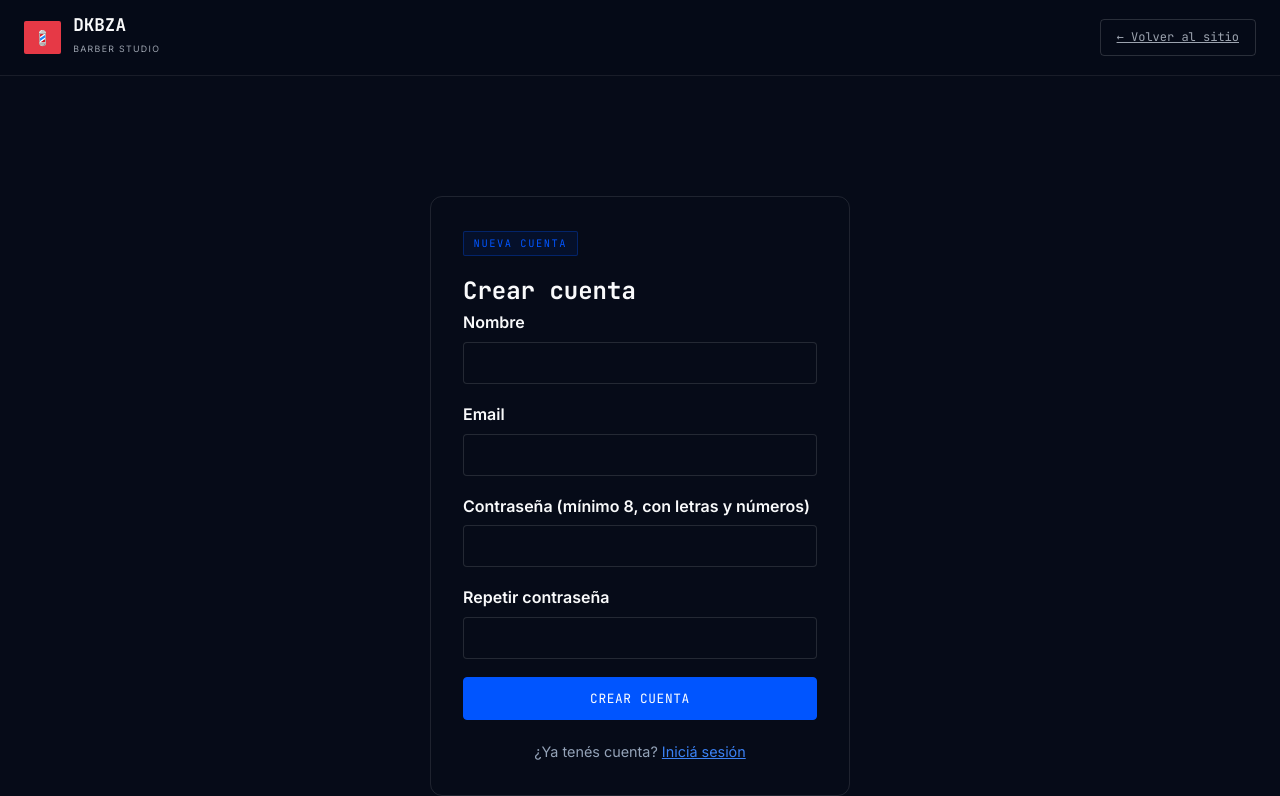
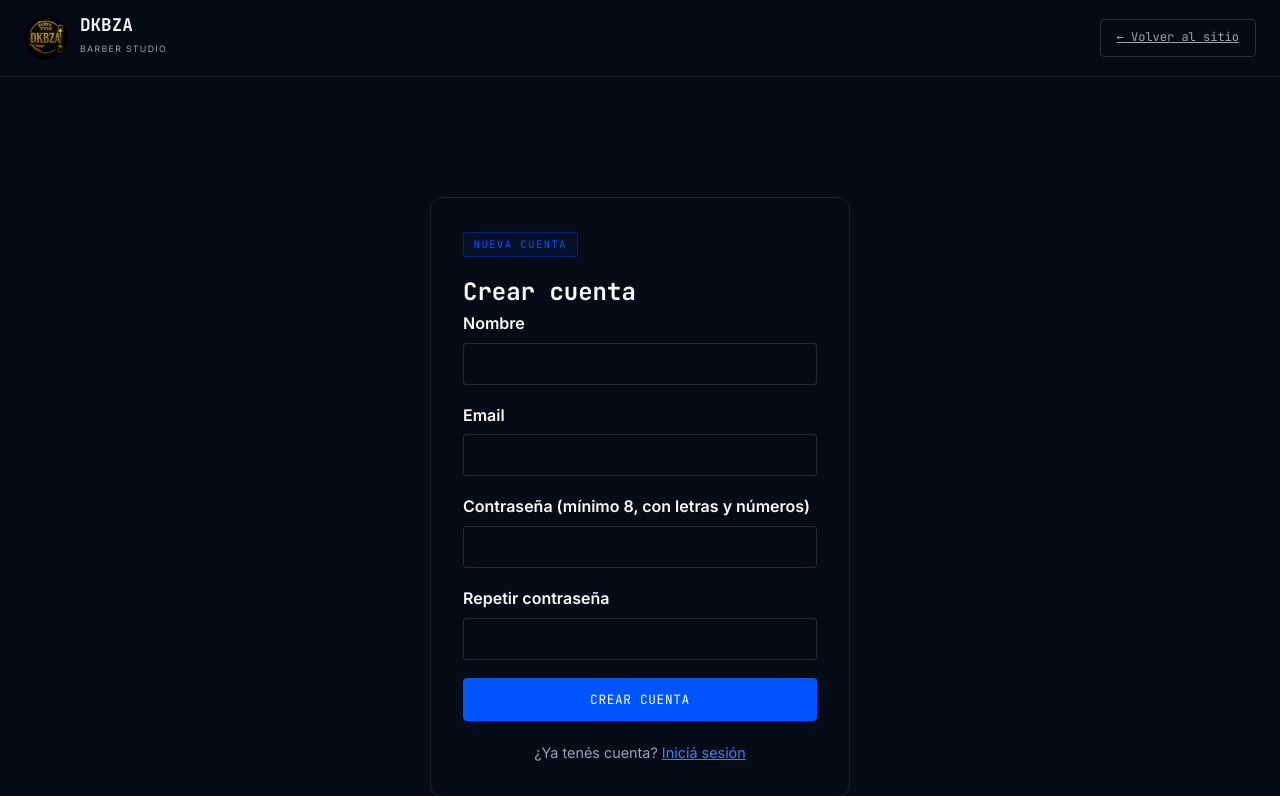
Before and after one commit to ArapaDillan10/Pagina-para-barberias, a PHP site: page /ci431/registro.php in a window 1280 px wide. Shown: the top 796 px of the page. Run offline with PHP 8.4, Linux system fonts and the light colour scheme.

Commit message:
feat: logo en el header, favicon, meta description y open graph

```diff
--- a/css/styles.css
+++ b/css/styles.css
@@ -93,6 +93,14 @@ h1, h2, h3, h4, .mono {
   font-weight: bold;
   border-radius: 2px;
   font-size: 0.9rem;
+}
+
+.brand-logo {
+  width: 44px;
+  height: 44px;
+  border-radius: 50%;
+  object-fit: cover;
+  display: block;
 }
 
 .brand-name {
--- a/includes/admin_nav.php
+++ b/includes/admin_nav.php
@@ -10,7 +10,7 @@
 
       <a href="admin.php" class="brand">
 
-        <span class="brand-icon">💈</span>
+        <img src="./img/logo.png" alt="Logo DKBZA" class="brand-logo" />
 
         <div>
 
--- a/includes/header.php
+++ b/includes/header.php
@@ -1,6 +1,8 @@
 <?php
   require_once __DIR__ . '/../config/env.php';
   $titulo_pagina = $titulo_pagina ?? env('APP_NAME') . ' | Estilo & Precisión';
+  $descripcion_pagina = $descripcion_pagina ?? 'Barbería en Salta Capital. Cortes, barba y perfilado con técnicas modernas. Reservá tu turno online en DKBZA Barber Studio.';
+  $url_sitio = rtrim(env('APP_URL'), '/');
 ?>
 <!DOCTYPE html>
 <html lang="es">
@@ -11,14 +13,33 @@
 
   <title><?php echo htmlspecialchars($titulo_pagina); ?></title>
 
-  <!-- CSS PRINCIPAL -->
+  <!-- SEO: texto que muestra Google debajo del título -->
+  <meta name="description" content="<?php echo htmlspecialchars($descripcion_pagina); ?>" />
+
   <!-- BASE: solo la usa 404.php para que los links funcionen desde cualquier carpeta -->
   <?php if (!empty($base_href)): ?>
     <base href="<?php echo htmlspecialchars($base_href); ?>" />
   <?php endif; ?>
 
+  <!-- FAVICON (icono de la pestaña) -->
+  <link rel="icon" href="./img/favicon-32.png" sizes="32x32" type="image/png" />
+  <link rel="apple-touch-icon" href="./img/apple-touch-icon.png" />
+  <meta name="theme-color" content="#060B18" />
+
+  <!-- OPEN GRAPH: vista previa al compartir el link por WhatsApp, Instagram, etc. -->
+  <meta property="og:type" content="website" />
+  <meta property="og:site_name" content="<?php echo htmlspecialchars(env('APP_NAME')); ?>" />
+  <meta property="og:title" content="<?php echo htmlspecialchars($titulo_pagina); ?>" />
+  <meta property="og:description" content="<?php echo htmlspecialchars($descripcion_pagina); ?>" />
+  <meta property="og:locale" content="es_AR" />
+  <?php if ($url_sitio !== ''): ?>
+    <meta property="og:image" content="<?php echo htmlspecialchars($url_sitio . '/img/og-imagen.jpg'); ?>" />
+    <meta property="og:image:width" content="1200" />
+    <meta property="og:image:height" content="630" />
+  <?php endif; ?>
+
   <!-- CSS PRINCIPAL -->
-  <link rel="stylesheet" href="./css/styles.css?v=3" />
+  <link rel="stylesheet" href="./css/styles.css?v=4" />
 
   <!-- FUENTES -->
   <link rel="preconnect" href="https://fonts.googleapis.com">
--- a/includes/nav.php
+++ b/includes/nav.php
@@ -11,7 +11,7 @@
       <!-- LOGO -->
       <a href="index.php" class="brand">
 
-        <span class="brand-icon">💈</span>
+        <img src="./img/logo.png" alt="Logo DKBZA" class="brand-logo" />
 
         <div>
           <span class="brand-name">DKBZA</span>
--- a/login.php
+++ b/login.php
@@ -102,7 +102,7 @@
 
       <a href="index.php" class="brand">
 
-        <span class="brand-icon">💈</span>
+        <img src="./img/logo.png" alt="Logo DKBZA" class="brand-logo" />
 
         <div>
 
--- a/mi_cuenta.php
+++ b/mi_cuenta.php
@@ -42,7 +42,7 @@
 
       <a href="index.php" class="brand">
 
-        <span class="brand-icon">💈</span>
+        <img src="./img/logo.png" alt="Logo DKBZA" class="brand-logo" />
 
         <div>
 
--- a/registro.php
+++ b/registro.php
@@ -82,7 +82,7 @@
 
       <a href="index.php" class="brand">
 
-        <span class="brand-icon">💈</span>
+        <img src="./img/logo.png" alt="Logo DKBZA" class="brand-logo" />
 
         <div>
 
```
Also changed, not shown: img/apple-touch-icon.png (added), img/favicon-32.png (added), img/logo.png (added), img/og-imagen.jpg (added).
